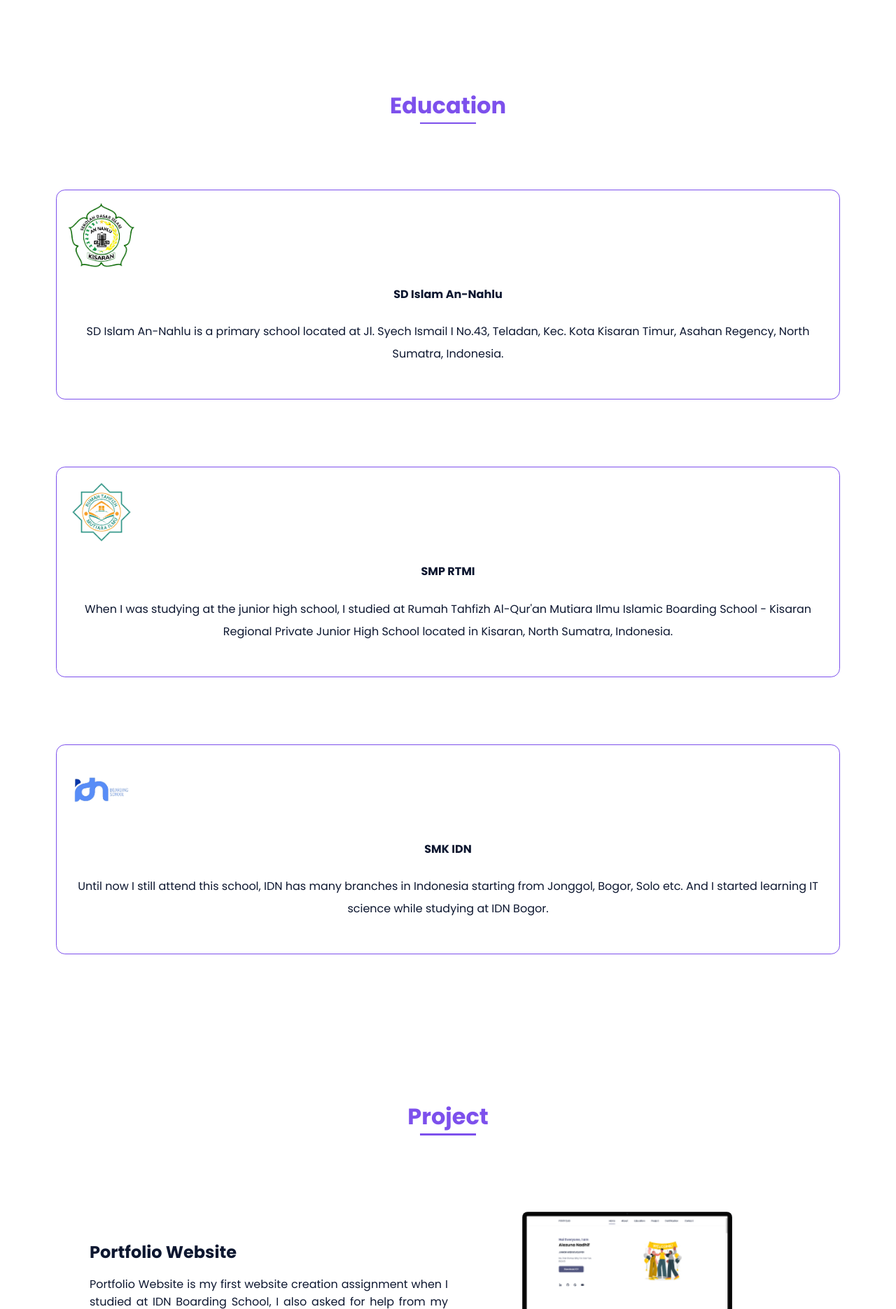
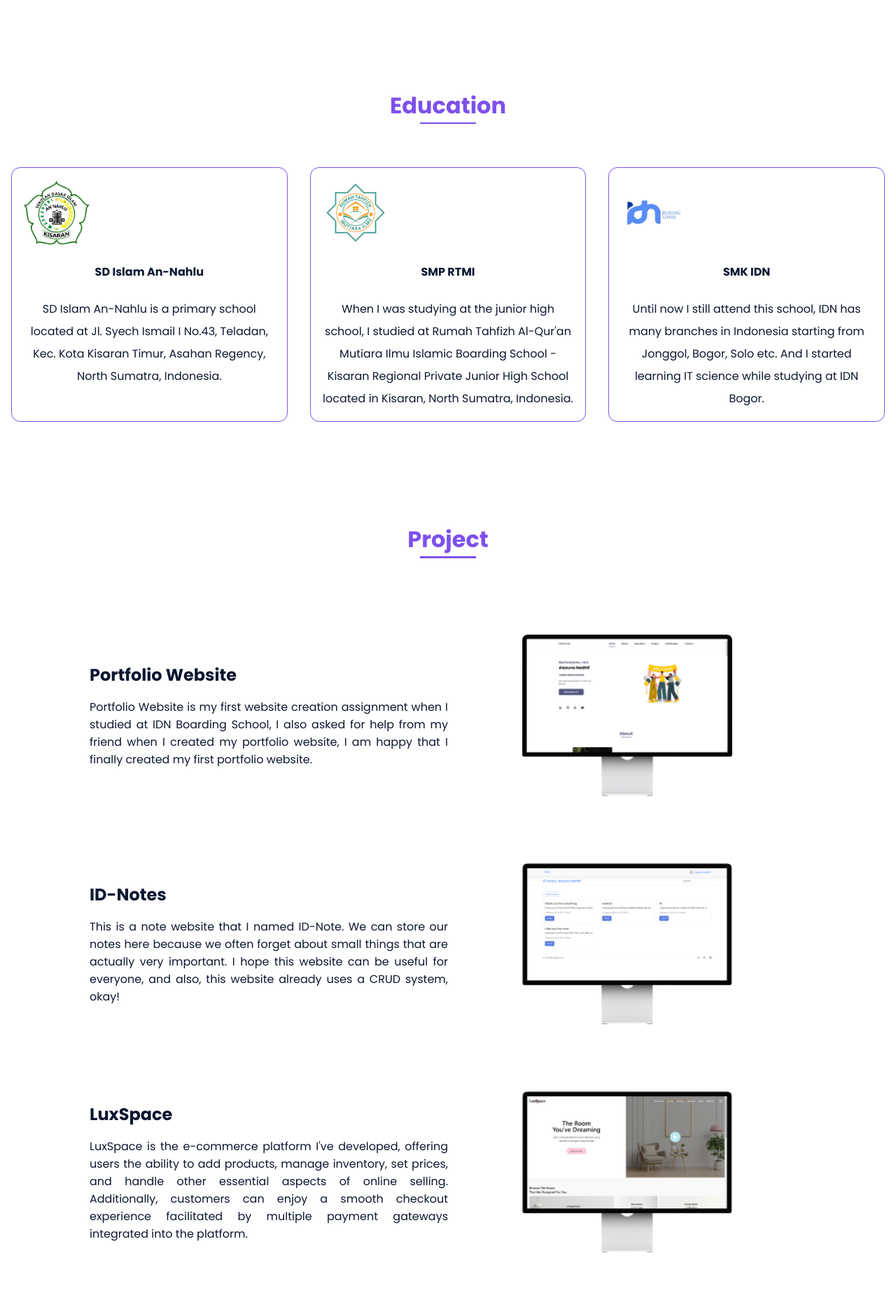
Before and after one commit to alezunanadhif/alezunanadhif.github.io, a PHP site: page / in a window 1280 px wide. Shown: the part 1054-2925 px from the top of the page at 70% size. Run offline with PHP 8.4, Linux system fonts and the light colour scheme.

Commit message:
PORTFOLIO

```diff
--- a/style/style.css
+++ b/style/style.css
@@ -272,24 +272,23 @@ img {
 }
 
 /* ===== EDUCATION =====*/
-.education__container {
-  row-gap: 2rem;
+/* ===== EDUCATION =====*/
+.section-title {
   text-align: center;
 }
 
-.education__subtitle {
-  margin-bottom: var(--mb-2);
-}
-
-.education__text {
-  margin-bottom: var(--mb-4);
+.education__container__sklh {
+  display: flex;
+  justify-content: space-around;
+  flex-wrap: wrap;
 }
 
 .education__container {
+  flex-basis: calc(33.33% - 2rem); /* Adjust the width as needed */
   border: 1.7px solid #7D50EC;
   padding: 1rem;
   border-radius: 0.8rem;
-  margin: 6rem 5rem 5rem;
+  margin: 1rem;
   text-align: center;
   line-height: 2rem;
   cursor: pointer;
@@ -300,12 +299,6 @@ img {
   transform: scale(1.1);
 }
 
-.education {
-  display: grid;
-  justify-content: center;
-  grid-template-columns: repeat(3, 1fr);
-}
-
 .education__text {
   text-align: center;
 }
@@ -313,6 +306,19 @@ img {
 .education__img {
   width: 6rem;
 }
+
+@media screen and (max-width: 768px) {
+  .education__container {
+    flex-basis: calc(50% - 2rem); /* Adjust the width for smaller screens */
+  }
+}
+
+@media screen and (max-width: 480px) {
+  .education__container {
+    flex-basis: calc(100% - 2rem); /* Adjust the width for mobile screens */
+  }
+}
+
 
 /* ===== PROJECT ===== */
 .project__container {
```
